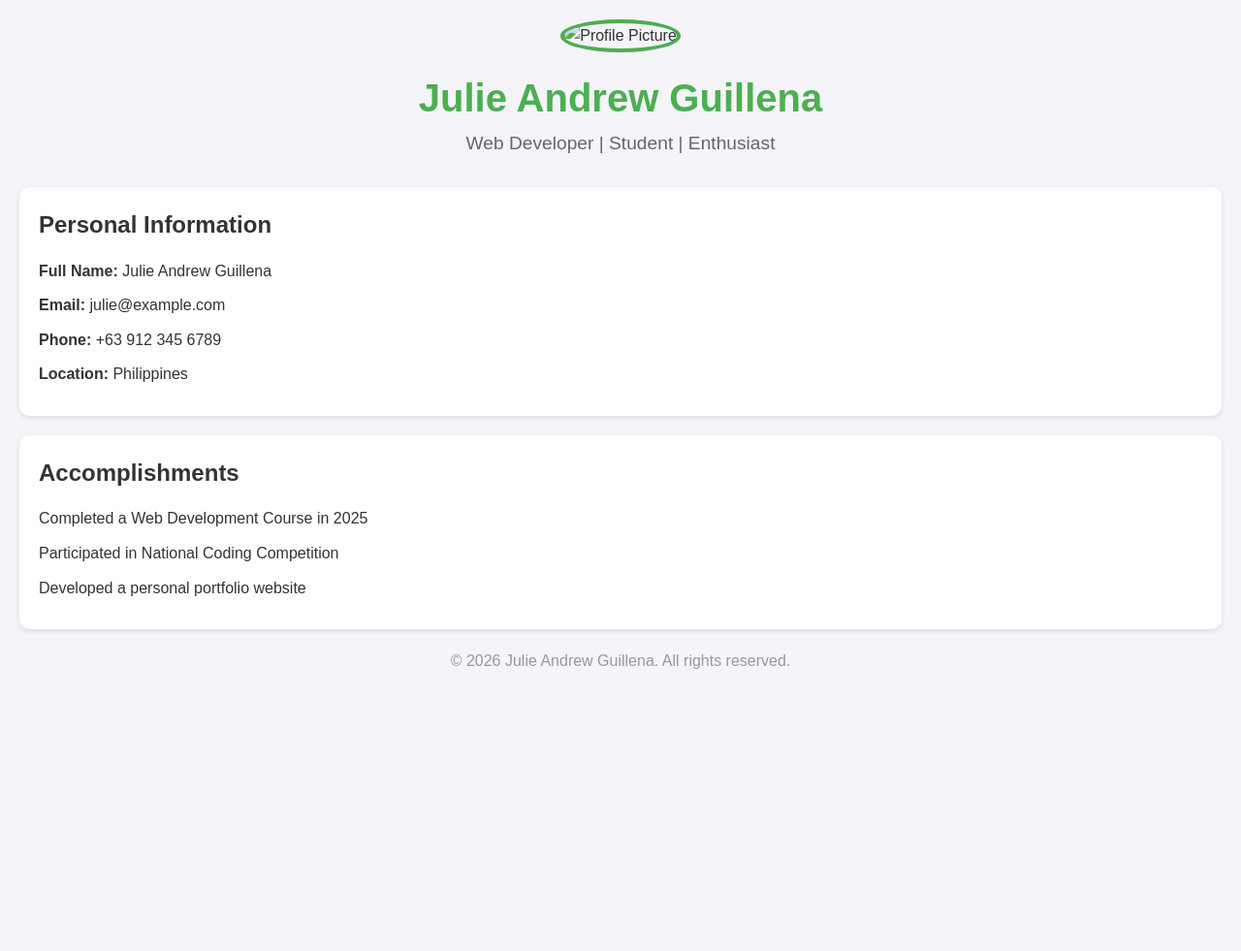
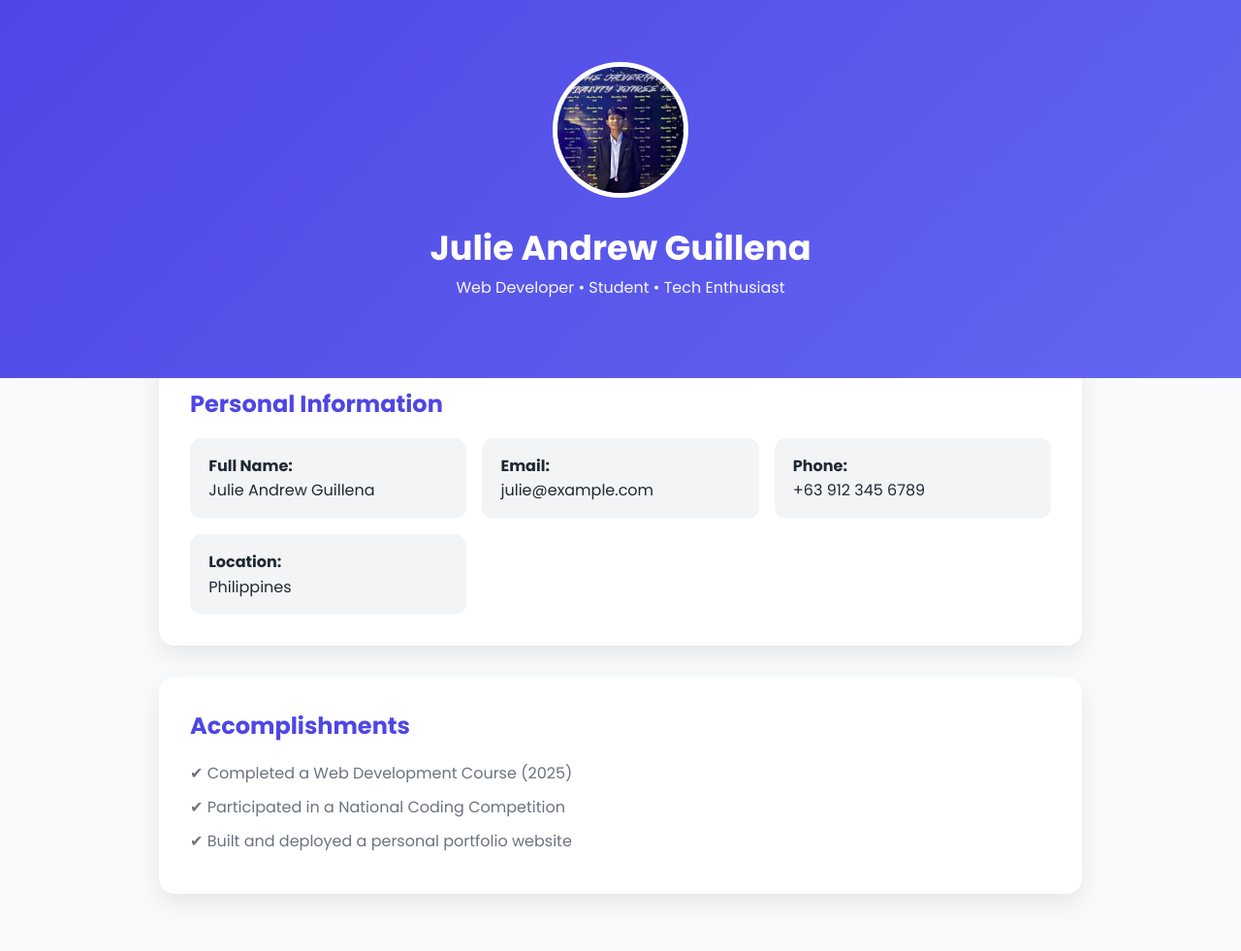
Before and after one commit to juliew49/Drew, a plain HTML site: page index.html in a window 1280 px wide. Shown: the top 981 px of the page at 97% size. Before the commit the page ends 800 px from the top, so only its background shows below. Drawn offline with Linux system fonts and the light colour scheme.

Commit message:
Add files via upload

```diff
--- a/index.html
+++ b/index.html
@@ -1,39 +1,150 @@
 <!DOCTYPE html>
 <html lang="en">
 <head>
-    <meta charset="UTF-8">
-    <meta name="viewport" content="width=device-width, initial-scale=1.0">
-    <title>My Portfolio</title>
-    <link rel="stylesheet" href="style.css">
+    <meta charset="UTF-8" />
+    <meta name="viewport" content="width=device-width, initial-scale=1.0" />
+    <title>Julie Andrew Guillena | Portfolio</title>
+    <link href="https://fonts.googleapis.com/css2?family=Poppins:wght@300;400;600;700&display=swap" rel="stylesheet">
+    <style>
+        :root {
+            --primary: #4f46e5;
+            --secondary: #6366f1;
+            --bg: #f9fafb;
+            --text: #1f2933;
+            --muted: #6b7280;
+        }
+
+        * {
+            margin: 0;
+            padding: 0;
+            box-sizing: border-box;
+            font-family: 'Poppins', sans-serif;
+        }
+
+        body {
+            background: var(--bg);
+            color: var(--text);
+            line-height: 1.6;
+        }
+
+        header {
+            background: linear-gradient(135deg, var(--primary), var(--secondary));
+            color: #fff;
+            padding: 4rem 1.5rem 5rem;
+            text-align: center;
+            position: relative;
+        }
+
+        .profile-pic {
+            width: 140px;
+            height: 140px;
+            object-fit: cover;
+            border-radius: 50%;
+            border: 5px solid #fff;
+            margin-bottom: 1rem;
+        }
+
+        header h1 {
+            font-size: 2.2rem;
+            font-weight: 700;
+        }
+
+        header p {
+            font-size: 1rem;
+            opacity: 0.95;
+        }
+
+        main {
+            max-width: 1000px;
+            margin: -3rem auto 0;
+            padding: 1.5rem;
+        }
+
+        section {
+            background: #fff;
+            padding: 2rem;
+            border-radius: 16px;
+            margin-bottom: 2rem;
+            box-shadow: 0 10px 25px rgba(0, 0, 0, 0.08);
+        }
+
+        section h2 {
+            font-size: 1.5rem;
+            margin-bottom: 1rem;
+            color: var(--primary);
+        }
+
+        ul {
+            list-style: none;
+        }
+
+        ul li {
+            margin-bottom: 0.6rem;
+            color: var(--muted);
+        }
+
+        ul li strong {
+            color: var(--text);
+        }
+
+        .info-grid {
+            display: grid;
+            grid-template-columns: repeat(auto-fit, minmax(220px, 1fr));
+            gap: 1rem;
+        }
+
+        .card {
+            background: #f3f4f6;
+            padding: 1rem 1.2rem;
+            border-radius: 12px;
+        }
+
+        footer {
+            text-align: center;
+            padding: 1.5rem;
+            color: var(--muted);
+            font-size: 0.9rem;
+        }
+
+        @media (max-width: 600px) {
+            header h1 {
+                font-size: 1.8rem;
+            }
+        }
+    </style>
 </head>
 <body>
+
     <header>
-        <img src="image/518284435_1645513089476322_6194428689489277333_n.jpg" alt="Profile Picture" class="profile-pic">
+        <img src="518284435_1645513089476322_6194428689489277333_n.jpg" alt="Profile Picture" class="profile-pic" />
         <h1>Julie Andrew Guillena</h1>
-        <p>Web Developer | Student | Enthusiast</p>
+        <p>Web Developer • Student • Tech Enthusiast</p>
     </header>
 
-    <section class="personal-info">
-        <h2>Personal Information</h2>
-        <ul>
-            <li><strong>Full Name:</strong> Julie Andrew Guillena</li>
-            <li><strong>Email:</strong> julie@example.com</li>
-            <li><strong>Phone:</strong> +63 912 345 6789</li>
-            <li><strong>Location:</strong> Philippines</li>
-        </ul>
-    </section>
+    <main>
+        <section>
+            <h2>Personal Information</h2>
+            <div class="info-grid">
+                <div class="card"><strong>Full Name:</strong><br>Julie Andrew Guillena</div>
+                <div class="card"><strong>Email:</strong><br>julie@example.com</div>
+                <div class="card"><strong>Phone:</strong><br>+63 912 345 6789</div>
+                <div class="card"><strong>Location:</strong><br>Philippines</div>
+            </div>
+        </section>
 
-    <section class="accomplishments">
-        <h2>Accomplishments</h2>
-        <ul>
-            <li>Completed a Web Development Course in 2025</li>
-            <li>Participated in National Coding Competition</li>
-            <li>Developed a personal portfolio website</li>
-        </ul>
-    </section>
+        <section>
+            <h2>Accomplishments</h2>
+            <ul>
+                <li>✔ Completed a Web Development Course (2025)</li>
+                <li>✔ Participated in a National Coding Competition</li>
+                <li>✔ Built and deployed a personal portfolio website</li>
+            </ul>
+        </section>
+    </main>
 
     <footer>
         <p>&copy; 2026 Julie Andrew Guillena. All rights reserved.</p>
     </footer>
+
 </body>
 </html>
```
Also changed, not shown: 518284435_1645513089476322_6194428689489277333_n.jpg (added).
